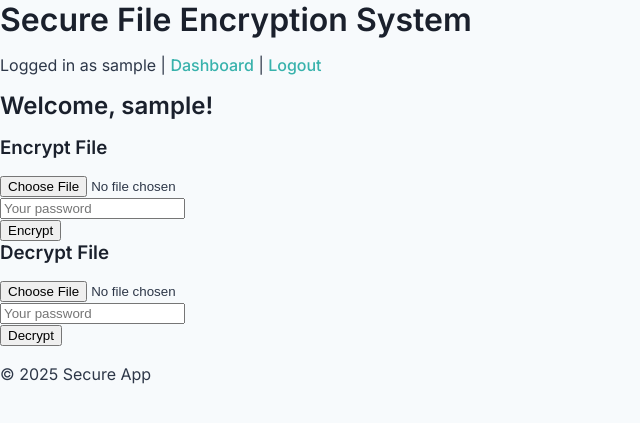
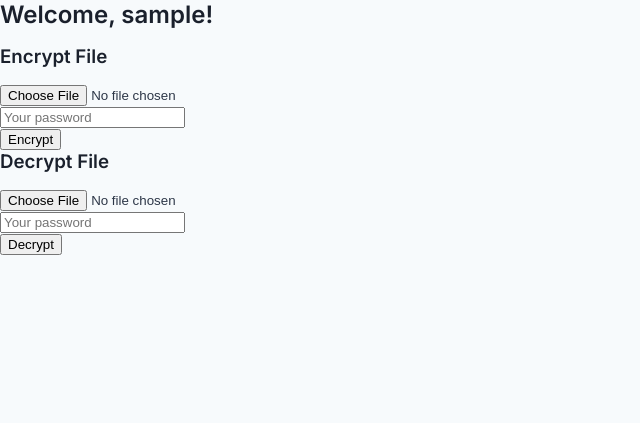
Before and after one commit to ROHITSINGHB/Secure-File-Encryption-System, a Flask app: page /dashboard in a window 1280 px wide. Shown: the top 423 px of the page, without its empty margins (0-640 px from the left). Run offline with Flask 3, Linux system fonts and the light colour scheme; the visitor is signed in with stand-in values (Sample User, id 1).

Commit message:
Update base.html

```diff
--- a/templates/base.html
+++ b/templates/base.html
@@ -1,43 +1,17 @@
 <!DOCTYPE html>
 <html lang="en">
 <head>
-<meta charset="UTF-8" />
-<meta name="viewport" content="width=device-width, initial-scale=1" />
-<title>{% block title %}Secure App{% endblock %}</title>
-<link rel="stylesheet" href="{{ url_for('static', filename='style.css') }}" />
-<script src="{{ url_for('static', filename='script.js') }}" defer></script>
+    <meta charset="UTF-8" />
+    <meta name="viewport" content="width=device-width, initial-scale=1.0" />
+    <title>{% block title %}Secure App{% endblock %}</title>
+    <link rel="stylesheet" href="{{ url_for('static', filename='style.css') }}" />
+    <link rel="stylesheet" href="[https://cdnjs.cloudflare.com/ajax/libs/font-awesome/6.1.1/css/all.min.css](https://cdnjs.cloudflare.com/ajax/libs/font-awesome/6.1.1/css/all.min.css)">
+    <link rel="preconnect" href="[https://fonts.googleapis.com](https://fonts.googleapis.com)">
+    <link rel="preconnect" href="[https://fonts.gstatic.com](https://fonts.gstatic.com)" crossorigin>
+    <link href="[https://fonts.googleapis.com/css2?family=Inter:wght@400;500;600;700&display=swap](https://fonts.googleapis.com/css2?family=Inter:wght@400;500;600;700&display=swap)" rel="stylesheet">
 </head>
 <body>
-<header>
-  <h1>Secure File Encryption System</h1>
-  <nav>
-    {% if session.user %}
-      Logged in as {{ session.user }} |
-      <a href="{{ url_for('dashboard') }}">Dashboard</a> |
-      <a href="{{ url_for('logout') }}">Logout</a>
-    {% else %}
-      <a href="{{ url_for('login') }}">Login</a> |
-      <a href="{{ url_for('register') }}">Register</a>
-    {% endif %}
-  </nav>
-</header>
-
-<main>
-  <ul class="messages">
-    {% with messages = get_flashed_messages(with_categories=true) %}
-      {% if messages %}
-        {% for category, message in messages %}
-          <li class="{{ category }}">{{ message }}</li>
-        {% endfor %}
-      {% endif %}
-    {% endwith %}
-  </ul>
-
-  {% block content %}{% endblock %}
-</main>
-
-<footer>
-  <p>&copy; 2025 Secure App</p>
-</footer>
+{% block content %}{% endblock %}
+<script src="{{ url_for('static', filename='script.js') }}" defer></script>
 </body>
 </html>
```
